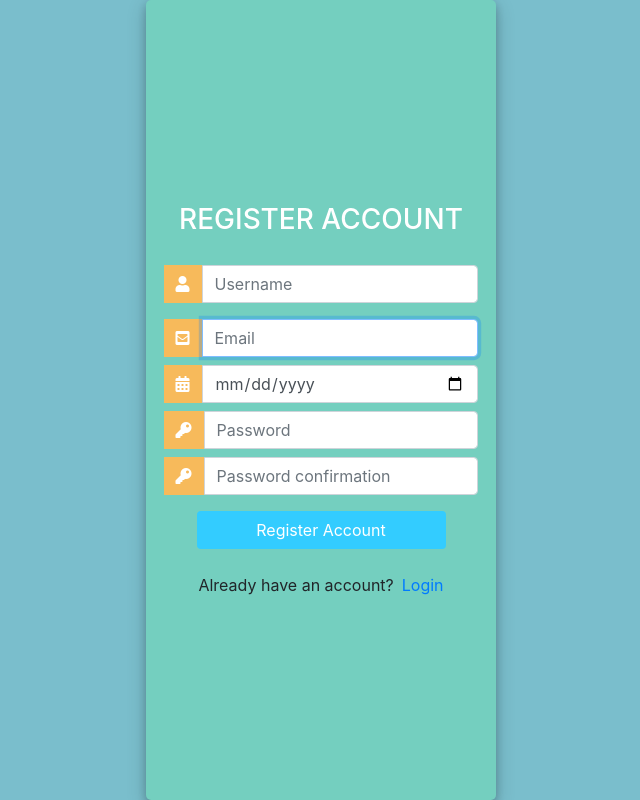
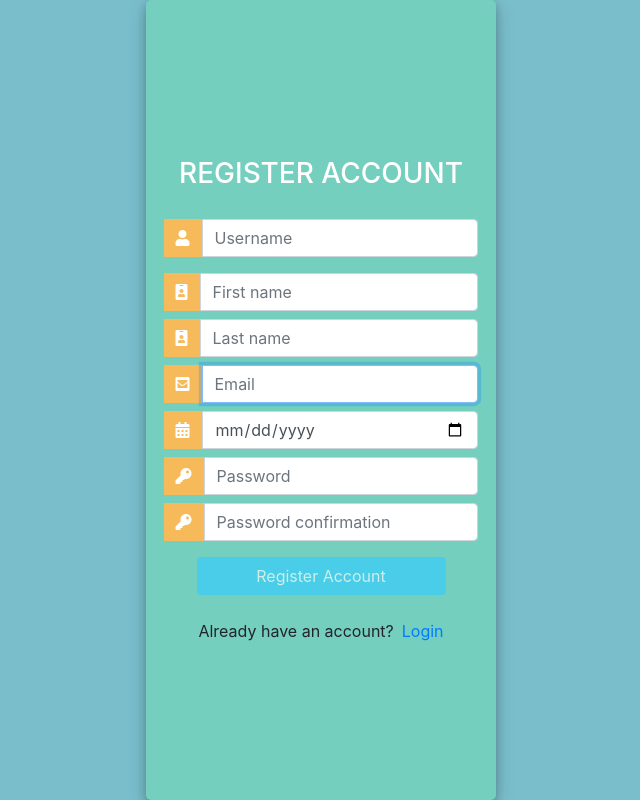
Before and after one commit to musanaeem/Test-BioData, a Django app: page /profiles/register/ in a window 1280 px wide. Shown: the whole page, without its empty margins (319-959 px from the left). Run offline with Django 4.2, Linux system fonts and the light colour scheme; some libraries are stand-ins or nearby versions.

Commit message:
Added a few functionalities in JS and updated model

```diff
--- a/BioForm/profiles/models.py
+++ b/BioForm/profiles/models.py
@@ -17,6 +17,7 @@ class AccountManager(BaseUserManager):
         user = self.model(
             email = self.normalize_email(email),
             username = username,
+
             **extra_fields
         )
 
@@ -30,6 +31,7 @@ class AccountManager(BaseUserManager):
             email = self.normalize_email(email),
             username = username,
             password = password,
+
             **extra_fields
         )
 
@@ -50,6 +52,8 @@ class AccountManager(BaseUserManager):
 # Custom User Model
 class Account(AbstractBaseUser):
 
+    first_name = models.CharField(max_length = 15, null = True, blank=True)
+    last_name = models.CharField(max_length = 15, null=True, blank=True)
     email = models.EmailField(verbose_name = 'email', max_length = 60, unique = True)
     username = models.CharField(max_length = 30, unique = True)
     date_joined = models.DateTimeField(verbose_name='date joined', auto_now_add = True)
@@ -104,9 +108,3 @@ class Blog(models.Model):
 
     class Meta:
         ordering = ['-created']
-
-
-
-
-
-# Create your models here.
--- /dev/null
+++ b/BioForm/profiles/static/scripts/register.js
@@ -0,0 +1,158 @@
+const form = document.getElementById("form");
+const username = document.getElementById("username");
+const first_name = document.getElementById("first-name");
+const last_name = document.getElementById("last-name");
+const email = document.getElementById("email");
+const password1 = document.getElementById("password");
+const password2 = document.getElementById("password-confirmation");
+
+// results object used to check if all fields are validated
+results = {
+    "username": false,
+    "first_name": false,
+    "last_name": false,
+    "email": false,
+    "passwords": false
+};
+
+
+function validate_username(){
+    // In case there was already an error displayed
+    clear_error(username);
+    const username_value = username.value.trim();
+    results['username'] = is_valid_username(username_value);
+    unlock_or_lock_submit()
+}
+
+
+// Clears any errors that are displayed on a field already
+function clear_error(input){
+    small_element = input.parentElement.querySelector("small")
+    if(small_element)
+        small_element.remove();
+}
+
+
+function is_valid_username(username_value){
+    const username_regex = /^[\w-]+$/;
+    const message = "Invalid username entered. Please only use a combination of alphanumeric, _ and -";
+    return validation_for_username_or_name(username_value, username, username_regex, message);
+}
+
+
+function validation_for_username_or_name(value, input, regex, message){
+
+    if (value.length >= 3 && value.length <= 15)
+        if(regex.test(value))
+            return true;
+        else
+            set_error_for(input, message);
+    else
+        set_error_for(input, "The length should be 3-15 characters. please try again.");
+
+    return false;
+}
+
+
+function set_error_for(input, message){
+
+    const form_control = input.parentElement;
+
+    old_small = form_control.querySelector("small");
+    if (old_small)
+        old_small.remove();
+
+    const small = document.createElement("small");
+    small.innerText = message;
+
+    form_control.appendChild(small);
+}
+
+
+function validate_first_name(){
+    clear_error(first_name)
+    const first_name_value = first_name.value.trim();
+
+    results['first_name'] = is_valid_name(first_name_value, first_name);
+    unlock_or_lock_submit()
+}
+
+
+function is_valid_name(name_value, name_input){
+    const name_regex = /^[a-z]+$/i;
+    const message = "Invalid name entered. Please only use alphabets";
+    return validation_for_username_or_name(name_value, name_input, name_regex, message);
+
+}
+
+
+function validate_last_name(){
+    clear_error(last_name);
+
+    const last_name_value = last_name.value.trim();
+
+    results['last_name']= is_valid_name(last_name_value, last_name);
+    unlock_or_lock_submit()
+}
+
+
+function validate_email(){
+    clear_error(email);
+
+    const email_value = email.value.trim();
+    results['email']= is_valid_email(email_value);
+    unlock_or_lock_submit()
+}
+
+function is_valid_email(email_value){
+    const email_regex = /^\w+([\.-]?\w+)*@\w+([\.-]?\w+)*(\.\w{2,3})+$/;
+
+    if(email_value != "")
+        if(email_regex.test(email_value))
+            return true;
+        else
+            set_error_for(email, "Invalid Email. The email format entered is not valid.");
+    else
+        set_error_for(email, "Field can not be empty. Please enter a valid value");
+
+    return false;
+}
+
+
+function validate_passwords(){
+    clear_error(password1);
+
+    const password1_value = password1.value.trim();
+    const password2_value = password2.value.trim();
+
+    results['passwords'] = are_valid_passwords(password1_value, password2_value);
+    unlock_or_lock_submit()
+}
+
+
+function are_valid_passwords(password1_value, password2_value){
+    password_regex = /(.*[0-9].*[!@#$%^&*()<>?/.,`~].*)|(.*[!@#$%^&*()<>?/.,`~].*[0-9].*)/;
+
+        if(password1_value == password2_value)
+            if(password1_value.length > 5 && password1_value.length < 16)
+                if(password_regex.test(password1_value))
+                    return true;
+                else
+                    set_error_for(password1, "Invalid password. Password should contain numbers and symbols.");
+            else
+                set_error_for(password1, "Password length should be between 6 and 15 characters.");
+        else
+            set_error_for(password1, "Password fields do not match. Please try again.");
+
+    return false;
+}
+
+function unlock_or_lock_submit(){
+    submit = document.getElementById("submit")
+    if (Object.values(results).every((result) => result)){
+        submit.disabled = false;
+    }
+    else{
+        submit.disabled = true;
+    }
+}
--- a/BioForm/profiles/static/styles/register.css
+++ b/BioForm/profiles/static/styles/register.css
@@ -48,3 +48,7 @@
     box-shadow: none;
     outline: 0px;
 }
+
+small{
+    color: red
+}
--- a/BioForm/profiles/templates/forms.py
+++ b/BioForm/profiles/templates/forms.py
@@ -22,5 +22,5 @@ class BlogForm(forms.ModelForm):
 class CreateUserForm(UserCreationForm):
     class Meta:
         model = Account
-        fields = ['username', 'email', 'date_of_birth', 'password1', 'password2']
+        fields = ['username', 'first_name', 'last_name', 'email', 'date_of_birth', 'password1', 'password2']
         widgets = {'date_of_birth': DateInput()}
--- a/BioForm/profiles/templates/profiles/register.html
+++ b/BioForm/profiles/templates/profiles/register.html
@@ -20,7 +20,7 @@
           </div>
           <div class="d-flex justify-content-center form-container">
 
-            <form method="POST" action="">
+            <form method="POST" action="" id="form" >
                 {% csrf_token %}
 
               <div class="input-group mb-3">
@@ -28,6 +28,18 @@
                   <span class="input-group-text"><i class="fas fa-user"></i></span>
                 </div>
                 {{ form.username }}
+              </div>
+              <div class="input-group mb-2">
+                <div class="input-group-append">
+                  <span class="input-group-text"><i class="fas fa-id-badge"></i></span>
+                </div>
+                {{ form.first_name }}
+              </div>
+              <div class="input-group mb-2">
+                <div class="input-group-append">
+                  <span class="input-group-text"><i class="fas fa-id-badge"></i></span>
+                </div>
+                {{ form.last_name }}
               </div>
               <div class="input-group mb-2">
                 <div class="input-group-append">
@@ -55,7 +67,7 @@
               </div>
 
               <div class="d-flex justify-content-center mt-3 login-container">
-                <input class="btn login-btn" type="submit" value="Register Account">
+                <input id="submit" class="btn login-btn" type="submit" value="Register Account" disabled>
               </div>
             </form>
           </div>
@@ -69,7 +81,7 @@
         </div>
       </div>
     </div>
-
+    <script type="text/javascript" src="{% static 'scripts/register.js' %}"></script>
   </body>
 
 
--- a/BioForm/profiles/views.py
+++ b/BioForm/profiles/views.py
@@ -4,6 +4,7 @@ from django.contrib.auth.decorators import login_required
 from django.shortcuts import render, redirect
 from . models import *
 from profiles.templates.forms import CreateUserForm, BioForm, BlogForm
+from django.template.defaultfilters import slugify
 
 
 @login_required(login_url = 'login')
@@ -13,6 +14,7 @@ def index(request):
         'username': request.user.username,
     }
     return render(request, 'profiles/index.html', context)
+
 
 def register_user(request):
     if request.user.is_authenticated:
@@ -34,11 +36,21 @@ def register_user(request):
 
         widget.attrs['placeholder'] = field.label
         widget.attrs['class'] = 'form-control'
+        widget.attrs['id'] = slugify(field.label)
+        widget.attrs['onfocusout'] = "validate_"+field.name.lower()+"()"
+
+    form.fields['password1'].widget.attrs['onfocusout'] = 'validate_passwords()'
+    form.fields['password2'].widget.attrs['onfocusout'] = 'validate_passwords()'
+
+    #Date of birth not validated by frontend
+    form.fields['date_of_birth'].widget.attrs['onfocusout'] = ''
+
 
     context = {
         'form': form
     }
     return render(request, 'profiles/register.html', context)
+
 
 def login_user(request):
     if request.user.is_authenticated:
@@ -57,9 +69,11 @@ def login_user(request):
 
     return render(request, 'profiles/login.html')
 
+
 def logout_user(request):
     logout(request)
     return redirect('login')
+
 
 @login_required(login_url = 'login')
 def bio_view(request):
@@ -81,6 +95,7 @@ def blog_list_view(request):
     }
     return render(request, 'profiles/blogs.html', context)
 
+
 @login_required(login_url = 'login')
 def blog_view(request, id):
 
@@ -91,6 +106,7 @@ def blog_view(request, id):
         'blog': blog
     }
     return render(request, 'profiles/blog.html', context)
+
 
 @login_required(login_url = 'login')
 def bio_create(request):
@@ -119,6 +135,7 @@ def bio_create(request):
 
     return render(request, 'profiles/create.html', context)
 
+
 @login_required(login_url = 'login')
 def blog_create(request):
 
@@ -142,6 +159,7 @@ def blog_create(request):
 
     return render(request, 'profiles/create.html', context)
 
+
 @login_required(login_url = 'login')
 def bio_update(request, id):
 
@@ -163,6 +181,7 @@ def bio_update(request, id):
     }
 
     return render(request, 'profiles/create.html', context)
+
 
 @login_required(login_url = 'login')
 def blog_update(request, id):
@@ -186,6 +205,7 @@ def blog_update(request, id):
 
     return render(request, 'profiles/create.html', context)
 
+
 @login_required(login_url = 'login')
 def bio_delete(request, id):
     selected_user_data = Bio.objects.get(id = id)
@@ -200,6 +220,7 @@ def bio_delete(request, id):
 
     return render(request, 'profiles/delete.html', context)
 
+
 @login_required(login_url = 'login')
 def blog_delete(request, id):
     selected_user_data = Blog.objects.get(id = id)
```
Also changed, not shown: BioForm/profiles/migrations/0004_account_first_name_account_last_name_alter_blog_slug_and_more.py (added).
